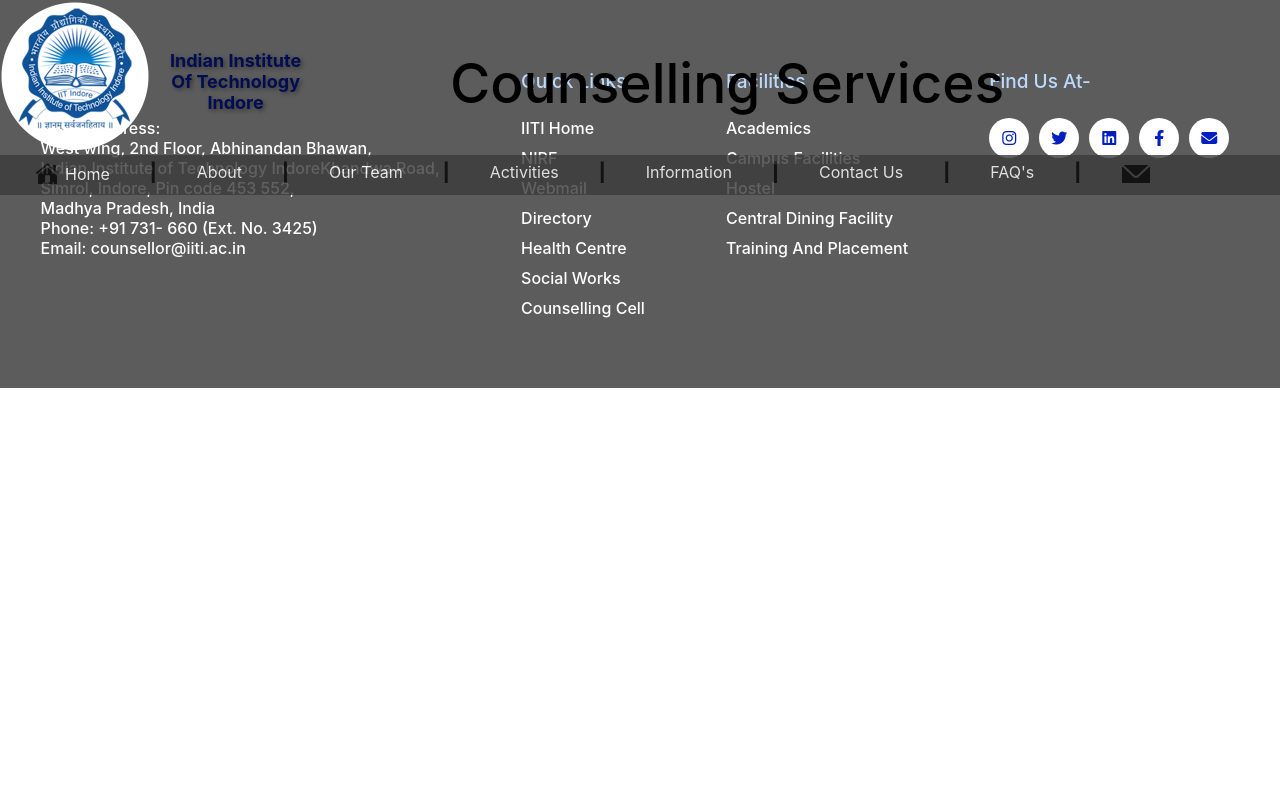
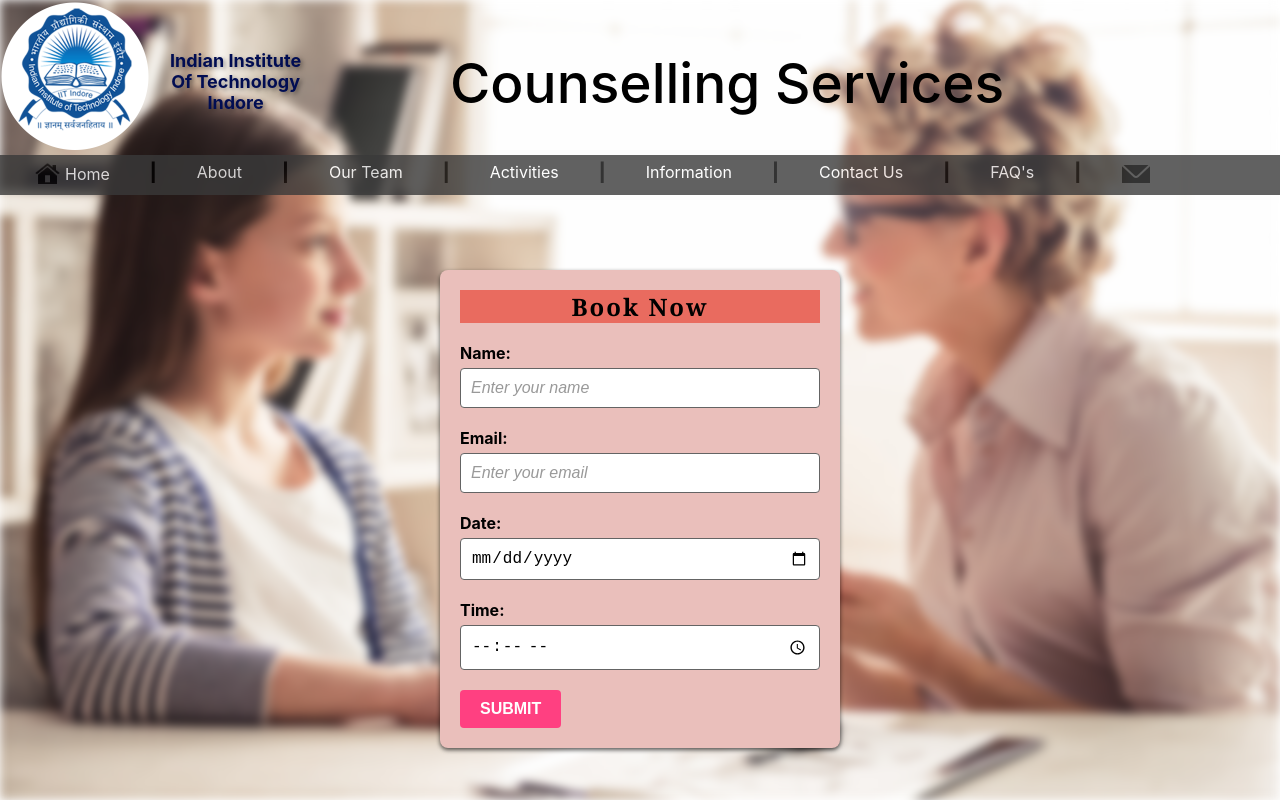
Before and after one commit to stuti0123/IITISoC-23-Web-3-Counseling_Appointment_System, a React (Create React App) app: page /booknow in a window 1280 px wide. Shown: the top 800 px of the page. Built offline with nearby package versions, Linux system fonts and the light colour scheme.

Commit message:
booking pg edit

```diff
--- a/src/App.js
+++ b/src/App.js
@@ -9,6 +9,7 @@
 import Activities from './components/Activities';
 import Information from './components/Information';
 import Login from './components/Login';
+import Booknow from './components/BookNowPage';
 function App() {
   return (
     <div className="App">
@@ -21,6 +22,7 @@
           <Route exact path="/activities" element={<Activities />} />
           <Route exact path="/information" element={<Information />} />
           <Route exact path="/login" element={<Login />} />
+          <Route  exact path="/booknow" element={<Booknow/>} />
         </Routes>
       </Router>
       <Footer />
--- a/src/Login.css
+++ b/src/Login.css
@@ -1,5 +1,5 @@
-.login-container,login-bg {
-
+.login-container,.login-bg {
+    backdrop-filter: blur(5px);
     display: flex;
     justify-content: center;
     align-items: center;
--- /dev/null
+++ b/src/components/BookNowPage.js
@@ -0,0 +1,82 @@
+import React, { useState } from 'react';
+import './Booknow.css';
+
+const BookNowPage = () => {
+  const [name, setName] = useState('');
+  const [email, setEmail] = useState('');
+  const [date, setDate] = useState('');
+  const [time, setTime] = useState('');
+
+  const handleSubmit = (e) => {
+    e.preventDefault();
+
+    // Add your book now logic here
+    // You can make an API request, save the booking data to the database, or perform any other /images/c11.jpg     necessary actions
+
+    setName('');
+    setEmail('');
+    setDate('');
+    setTime('');
+  };
+
+  return (
+    <div className='book-now-container'>
+      <div className='book-now-bg'style={{
+      position: 'relative',
+      height: '100vh',
+      background: `url('./images/c11.jpg') center/cover`,
+      backgroundsize: 'cover',            backgroundPosition: 'center',
+      backgroundRepeat: 'no-repeat',
+     filter: 'blur(5px)'
+    }} ></div>
+    <div className="book-now-page">
+
+      <h2>Book Now</h2>
+      <form onSubmit={handleSubmit}>
+        <div className="form-group">
+          <label htmlFor="name">Name:</label>
+          <input
+            type="text" placeholder='Enter your name'
+            id="name"
+            value={name}
+            onChange={(e) => setName(e.target.value)}
+            required
+          />
+        </div>
+        <div className="form-group">
+          <label htmlFor="email">Email:</label>
+          <input
+            type="email" placeholder='Enter your email'
+            id="email"
+            value={email}
+            onChange={(e) => setEmail(e.target.value)}
+            required
+          />
+        </div>
+        <div className="form-group">
+          <label htmlFor="date">Date:</label>
+          <input
+            type="date" placeholder='Selct a date'
+            id="date"
+            value={date}
+            onChange={(e) => setDate(e.target.value)}
+            required
+          />
+        </div>
+        <div className="form-group">
+          <label htmlFor="time">Time:</label>
+          <input
+            type="time" placeholder='Select a time'
+            id="time"
+            value={time}
+            onChange={(e) => setTime(e.target.value)}
+            required
+          />
+        </div>
+        <button className="submit-button" type="submit" >SUBMIT</button>
+      </form>
+    </div></div>
+  );
+};
+
+export default BookNowPage;
--- a/src/components/Booknow.css
+++ b/src/components/Booknow.css
@@ -1,23 +1,39 @@
 /* Booknow.css */
+.book-now-bg {
+  backdrop-filter: blur(8px);
 
+}
+.book-now-container{
+  max-height: 100vh;
+  justify-content: center;
+}
 .book-now-page {
-
+  position: relative;
+  top: -530px;
+  align-self: center;
   max-width: 400px;
   margin: 0 auto;
   padding: 20px;
-  background-color: #f49487;
+  background-color: #eabfbb;
   border-radius: 8px;
-  box-shadow: 0 2px 4px rgba(0, 0, 0, 0.1);
+  box-shadow: 0 2px 4px rgba(0, 0, 0, 0.652);
 }
 
 .book-now-page h2 {
+  font-family: Cambria, Cochin, Georgia, Times, 'Times New Roman', serif;
+  font-weight: 3000;
+  text-decoration: solid;
+  text-shadow: #ccc;
+  letter-spacing: 2px;
   text-align: center;
   margin-bottom: 20px;
-  background-color: rgb(235, 62, 47);
+  background-color: rgba(233, 79, 65, 0.748);
 }
 
 .form-group {
   margin-bottom: 20px;
+  transition: transform 0.3s;
+  display: flex;  flex-direction: column;
 }
 
 .form-group label {
@@ -30,8 +46,9 @@
   width: 100%;
   padding: 10px;
   font-size: 16px;
-  border: 1px solid #ccc;
+  border: 1px solid #646464;
   border-radius: 4px;
+  background-color: #ffffff;
 }
 
 .form-group:last-child {
@@ -39,3 +56,37 @@
   flex-direction: row-reverse;
   align-items: center;
 }
+
+.form-group input[type="text"]:hover,
+.form-group input[type="email"]:hover,
+.form-group input[type="date"]:hover,
+.form-group input[type="time"]:hover {
+  background-color: #f1f1f1;
+  transition: background-color 0.3s ease;
+
+}
+
+.form-group input[type="text"]::placeholder,
+.form-group input[type="email"]::placeholder,
+.form-group input[type="date"]::placeholder,
+.form-group input[type="time"]::placeholder {
+  color: #999;
+  font-style: italic;
+}
+.submit-button {
+  background-color: #ff4081;
+  color: #fff;
+  padding: 10px 20px;
+  border: none;
+  border-radius: 4px;
+  font-size: 16px;
+  font-weight: bold;
+  text-transform: uppercase;
+  cursor: pointer;
+  transition: background-color 0.3s;
+  margin-top: 20px;display: flex;  justify-content: center;
+}
+
+.submit-button:hover {
+  background-color: #d5004e;
+}
--- a/src/components/Homepg.js
+++ b/src/components/Homepg.js
@@ -6,10 +6,12 @@
 import Membersblock from './Membersblock';
 import Login from './Login';
 import { Link } from 'react-router-dom';
+import Booknow from './BookNowPage';
 
 function Homepg() {
   const navigate = useNavigate();
   const [showLogin, setShowLogin] = useState(false);
+  const [showBookNow, setShowBookNow] = useState(false);
 
   const handleLoginClick = () => {
     setShowLogin(true);
@@ -18,6 +20,14 @@
   const handleLoginClose = () => {
     setShowLogin(false);
   };
+  const handleBookNowClick = () => {
+    setShowBookNow(true);
+  };
+
+  const handleBookNowClose = () => {
+    setShowBookNow(false);
+  };
+
 
   const handleLoginSubmit = () => {
     // Perform any login logic or redirect to a different page after successful login
@@ -45,7 +55,9 @@
               <div className="cloud">
                 Book an appointment and talk with your counselor now!
               </div>
-              <button className="motion-button">Book Now</button>
+              <button className="motion-button" onClick={handleBookNowClick}>
+  <Link to="/booknow" className="button-text">Book Now</Link>
+</button>
             </div>
           </div>
         </div>
@@ -65,7 +77,7 @@
         </p>
         <br />
         <button className="login-button" onClick={handleLoginClick}>
-  <Link to="/login" className="button-text">LOG IN/SIGN UP</Link>
+  <Link to="/login" className="button-text">STUDENT LOG IN</Link>
 </button>
 
       </div>
```
